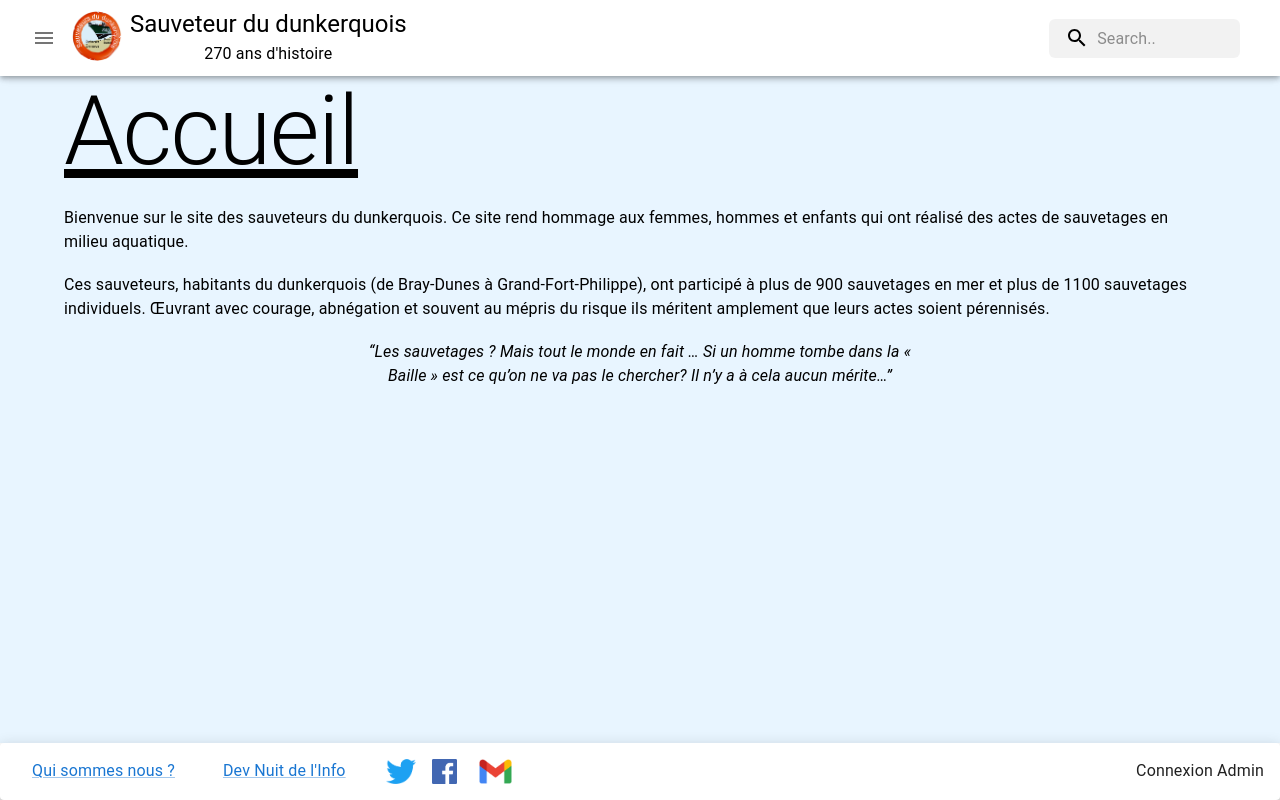
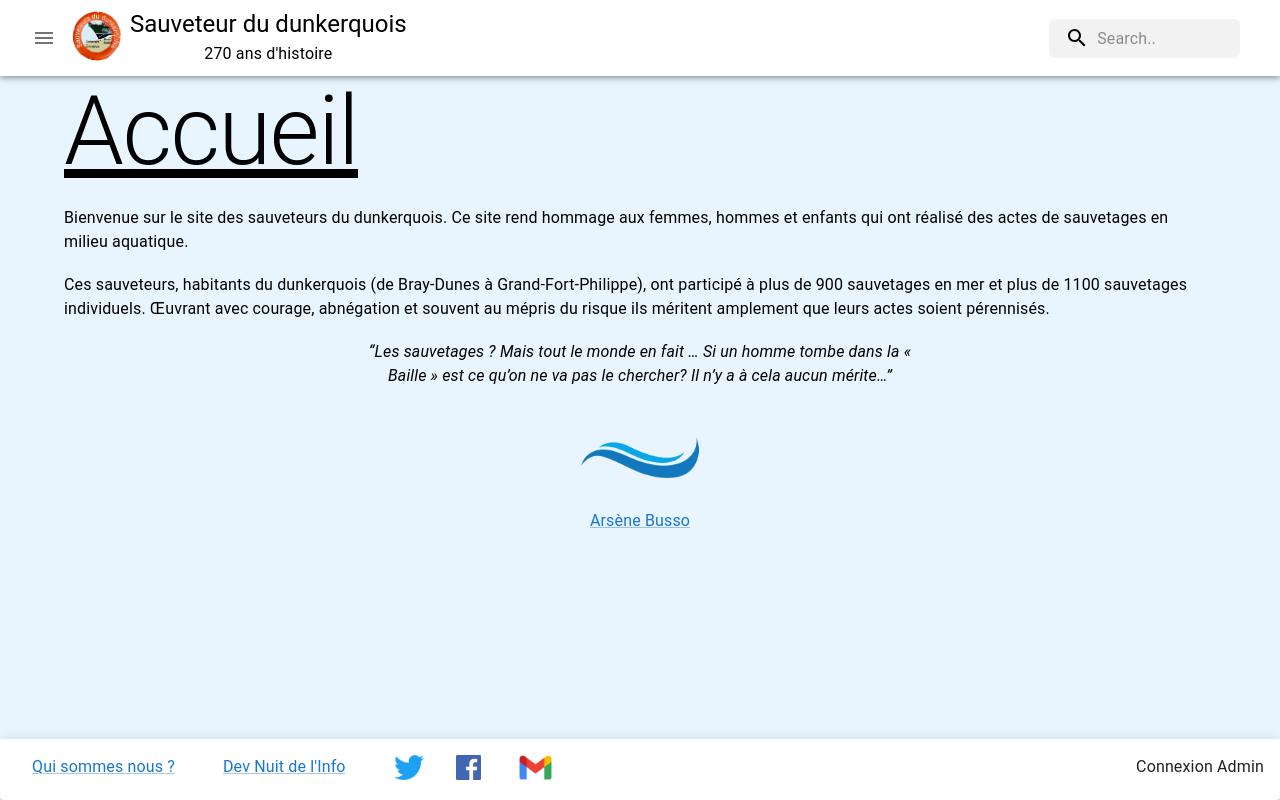
Before and after one commit to LesCop1/ndi-2021, a React (Create React App) app: page / in a window 1280 px wide. Built offline with nearby package versions, Linux system fonts and the light colour scheme.

Commit message:
Add link to Arsene Busso and Social Networks

```diff
--- a/src/layouts/MainLayout.tsx
+++ b/src/layouts/MainLayout.tsx
@@ -77,9 +77,15 @@ const MainLayout: React.FC = ({ children }) => {
             <Typography>Dev Nuit de l&apos;Info</Typography>
           </Link>
           <Divider />
-          <img className="logos" src={twitterLogo} alt="twitter logo" />
-          <img className="logos" src={facebookLogo} alt="facebook logo" />
-          <img className="logos" src={gmailLogo} alt="gmail logo" />
+          <a href="https://twitter.com/boutelierphili1">
+            <img className="logos" src={twitterLogo} alt="twitter logo" />
+          </a>
+          <a href="https://www.facebook.com/groups/938396409644949">
+            <img className="logos" src={facebookLogo} alt="facebook logo" />
+          </a>
+          <a href="mailto:sauveteurdudunkerquois@gmail.com">
+            <img className="logos" src={gmailLogo} alt="gmail logo" />
+          </a>
         </Box>
         <Typography onClick={handleClickOpen} sx={{ marginLeft: "auto" }}>
           Connexion Admin
--- a/src/pages/Home.scss
+++ b/src/pages/Home.scss
@@ -1,9 +1,18 @@
 .homePage {
-
   .title {
     text-decoration: underline;
   }
   .quote {
     font-style: italic;
   }
+  .waveLogo {
+    width: 15vw;
+    height: auto;
   }
+  .center {
+    margin-top: 25px;
+    display: flex;
+    justify-content: center;
+    align-items: center;
+  }
+}
--- a/src/pages/Home.tsx
+++ b/src/pages/Home.tsx
@@ -1,7 +1,8 @@
-import { Typography, Container } from "@mui/material";
+import { Typography, Container, Link } from "@mui/material";
 import MainLayout from "layouts/MainLayout";
 import React from "react";
 import "./Home.scss";
+import wave from "../images/waveLogo.png";
 
 const Home: React.FC = () => (
   <MainLayout>
@@ -29,6 +30,13 @@ const Home: React.FC = () => (
           chercher? Il n’y a à cela aucun mérite…”
         </Typography>
       </Container>
+      <br />
+      <Container className="center">
+        <img src={wave} alt="Vague" className="waveLogo" />
+      </Container>
+      <Link className="center" href="https://sauveteurdudunkerquois.fr/bosa-0257h/">
+        <Typography>Arsène Busso</Typography>
+      </Link>
     </div>
   </MainLayout>
 );
```
Also changed, not shown: src/images/waveLogo.png (added). Lines whose indentation alone changed are shown as unchanged.
